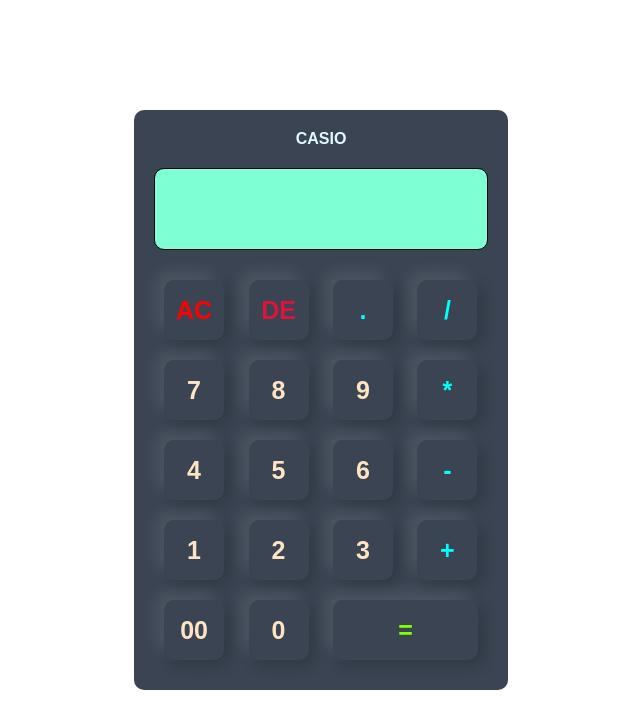
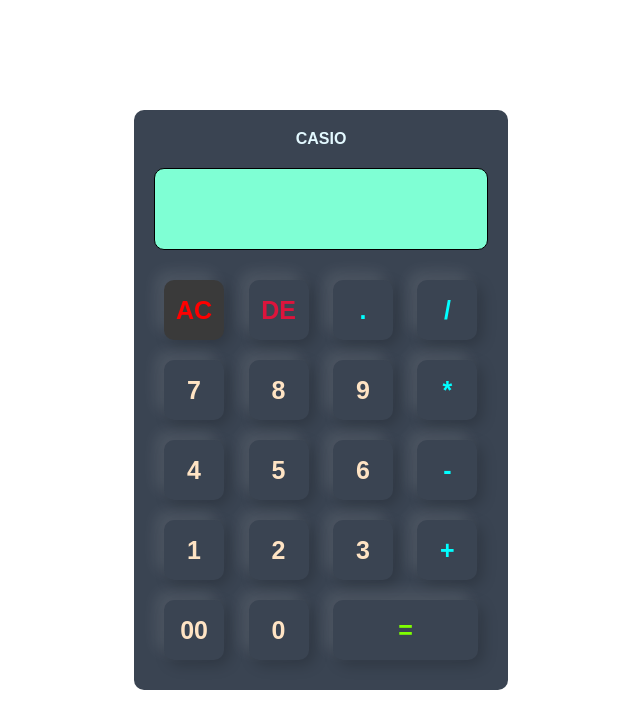
Before and after one commit to Anupam00/simplecalculator, a plain HTML site: page index.html in a window 1280 px wide. In both pictures the pointer is over the input "AC". Shown: the whole page, without its empty margins (319-959 px from the left). Drawn offline with Linux system fonts and the light colour scheme.

Commit message:
Added button hovers css

```diff
--- a/styles.css
+++ b/styles.css
@@ -72,3 +72,7 @@ form .heading{
     align-items: center;
     font-weight: bolder;
 }
+
+input[type=button]:hover{
+    transition-duration: 0.1s;
+    background-color: #3A3A3A;
```
